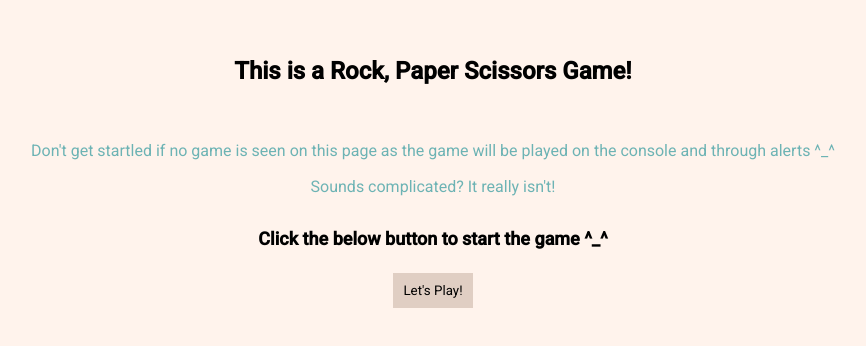
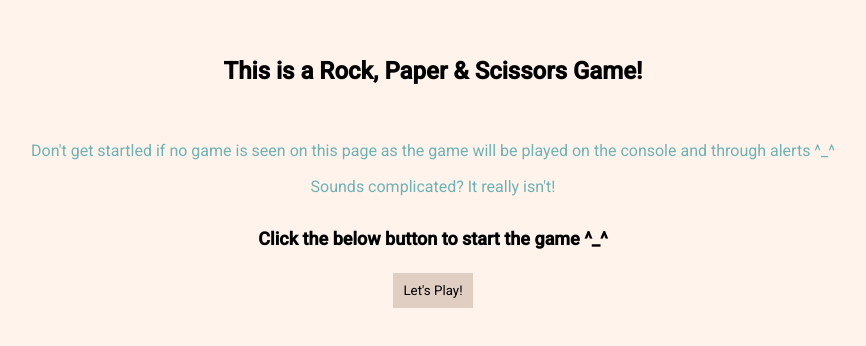
Before and after one commit to Ishmam156/RockPaperScissors, a plain HTML site: page index.html in a window 1280 px wide. Shown: the part 162-508 px from the top of the page, without its empty margins (207-1073 px from the left). Drawn offline with Linux system fonts and the light colour scheme.

Commit message:
title fixing

```diff
--- a/index.html
+++ b/index.html
@@ -12,12 +12,12 @@
     <link rel="stylesheet" href="styles/resetStyles.css">
     <link rel="stylesheet" href="styles/styles.css">
     <link rel="icon" href="images/favicon.ico" type="image/x-icon">
-    <title>Rock, Paper, Scissors</title>
+    <title>Rock, Paper & Scissors</title>
 </head>
 
 <body>
     <div id='container'>
-        <h1>This is a Rock, Paper Scissors Game!</h1>
+        <h1>This is a Rock, Paper & Scissors Game!</h1>
         <p>Don't get startled if no game is seen on this page as the game will be played on the console and through
             alerts ^_^</p>
         <p>Sounds complicated? It really isn't!</p>
```
